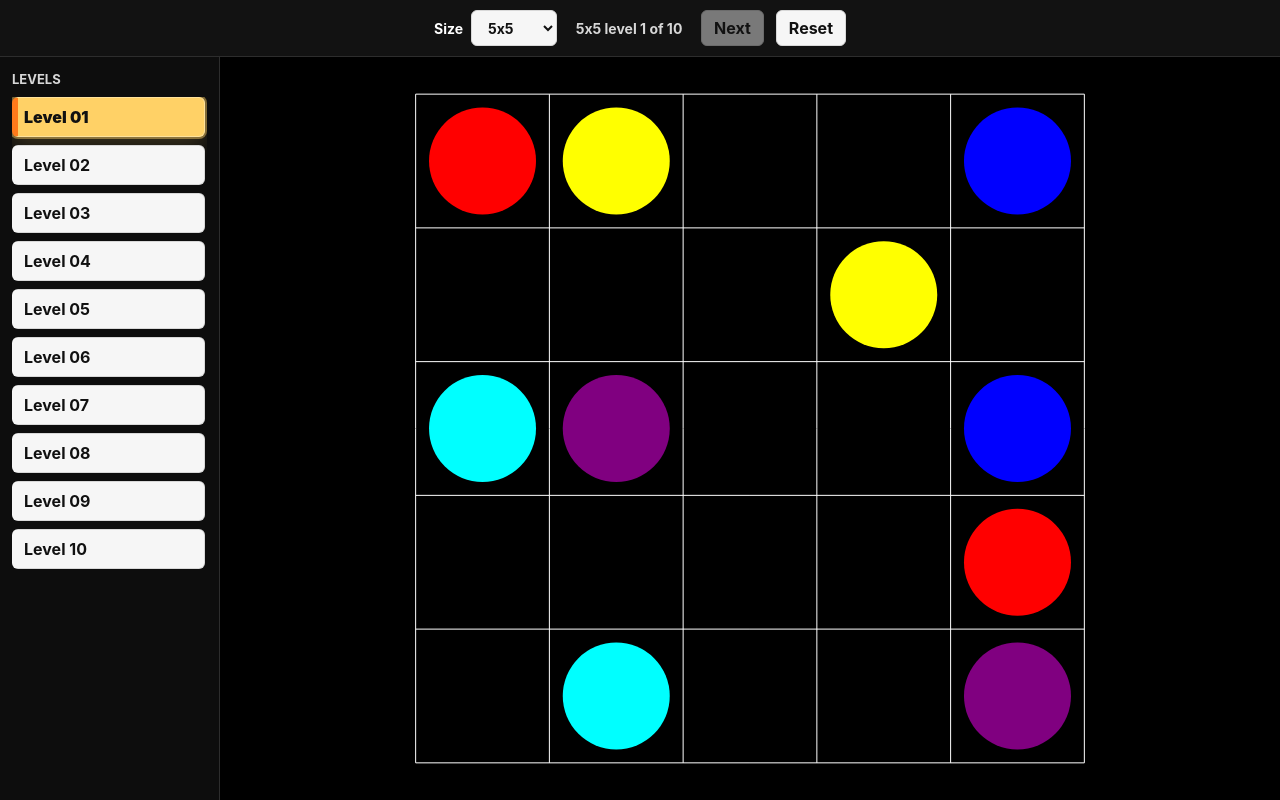
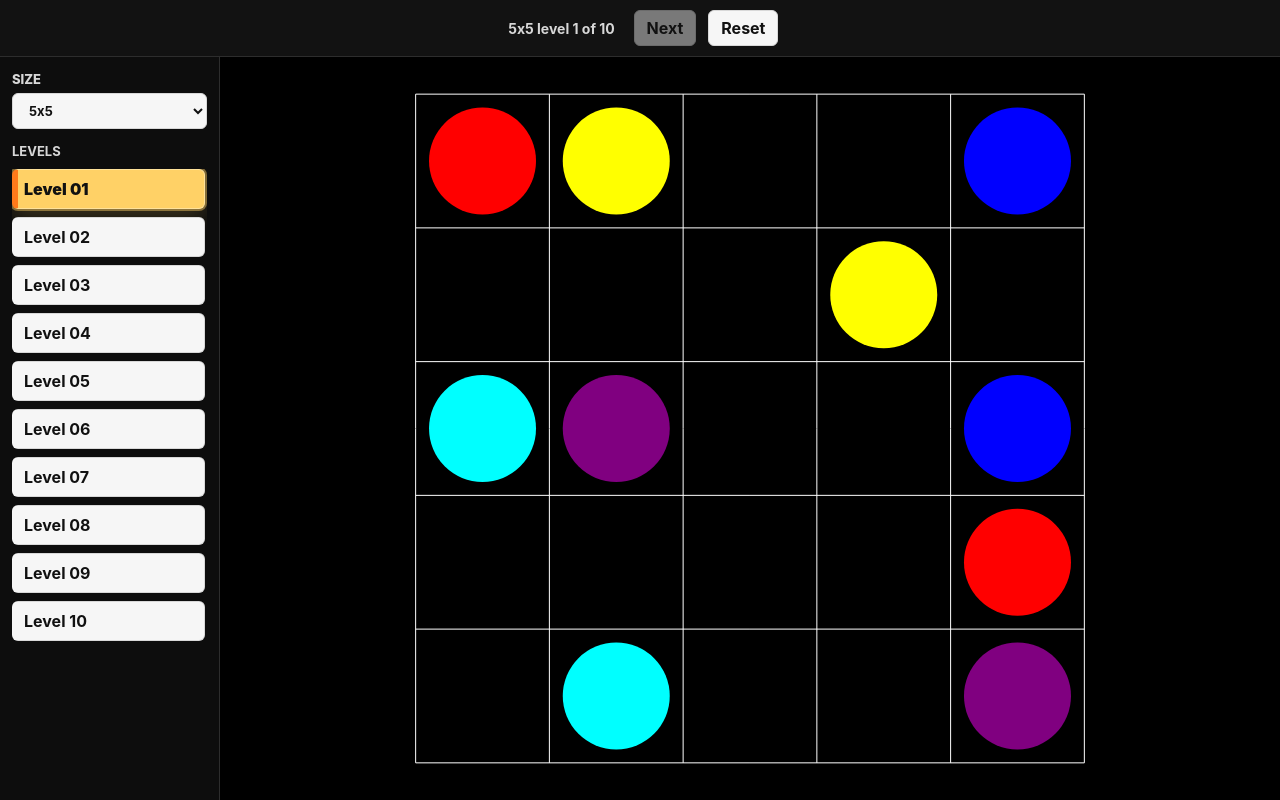
Before and after one commit to robjtede/circuits, a website built with Vite: page index.html in a window 1280 px wide. Built offline with nearby package versions, Linux system fonts and the light colour scheme.

Commit message:
move size selector to sidebar

```diff
--- a/src/main.ts
+++ b/src/main.ts
@@ -62,8 +62,8 @@ completionCloseButton.type = "button";
 completionCloseButton.textContent = "Close";
 
 groupLabel.appendChild(groupSelect);
-levelSidebar.append(levelSidebarTitle, levelList);
-toolbar.append(groupLabel, progressStatus, nextButton, resetButton);
+levelSidebar.append(groupLabel, levelSidebarTitle, levelList);
+toolbar.append(progressStatus, nextButton, resetButton);
 completionActions.append(completionNextButton, completionCloseButton);
 completionPanel.append(completionTitle, completionScore, completionActions);
 completionOverlay.appendChild(completionPanel);
--- a/src/styles.css
+++ b/src/styles.css
@@ -40,16 +40,8 @@ select {
   padding: 10px 16px;
 }
 
-.toolbar label {
-  align-items: center;
-  display: flex;
-  gap: 8px;
-  font-size: 14px;
-  font-weight: 700;
-}
-
-.toolbar select,
 .toolbar button,
+.level-sidebar select,
 .level-button {
   background: #f6f6f6;
   border: 1px solid #d8d8d8;
@@ -79,9 +71,26 @@ select {
   background: #0d0d0d;
   border-right: 1px solid #2d2d2d;
   display: grid;
-  grid-template-rows: auto minmax(0, 1fr);
+  grid-template-rows: auto auto minmax(0, 1fr);
   min-height: 0;
   padding: 14px 12px;
+}
+
+.level-sidebar label {
+  color: #d7d7d7;
+  display: grid;
+  font-size: 13px;
+  font-weight: 800;
+  gap: 6px;
+  letter-spacing: 0;
+  margin-bottom: 14px;
+  text-transform: uppercase;
+}
+
+.level-sidebar select {
+  font-weight: 700;
+  min-width: 0;
+  width: 100%;
 }
 
 .level-sidebar-title {
```
